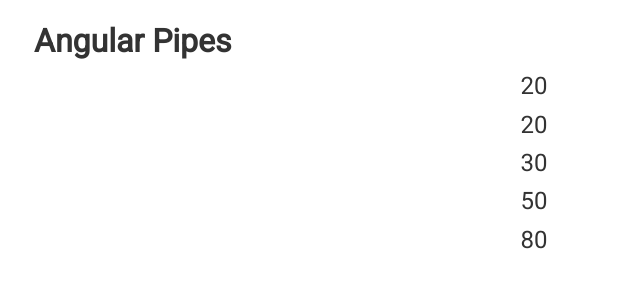
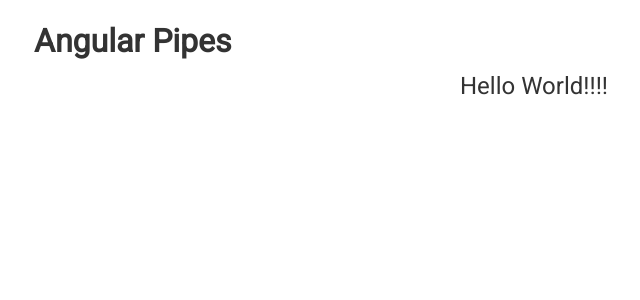
Before and after one commit to yakidan/Angular, an Angular app in the folder Angular/Practise/basics-and-syntax/angular-basics/: page / in a window 1280 px wide. Shown: the top 300 px of the page, without its empty margins (106-746 px from the left). Built offline with nearby package versions, Linux system fonts and the light colour scheme.

Commit message:
Pipes: generate Pipe with CLI(ng)

```diff
--- a/Angular/Practise/basics-and-syntax/angular-basics/src/app/app.component.html
+++ b/Angular/Practise/basics-and-syntax/angular-basics/src/app/app.component.html
@@ -1,9 +1,6 @@
 <div class="container">
   <h1>Angular Pipes</h1>
-  <p>{{10 | mult}}</p>
-  <p>{{10 | mult:2}}</p>
-  <p>{{10 | mult:3}}</p>
-  <p>{{10 | mult:5}}</p>
-  <p>{{10 | mult:8}}</p>
+  <p>{{'Hello World ' | exMarks}}</p>
+
 
 </div>
--- a/Angular/Practise/basics-and-syntax/angular-basics/src/app/app.module.ts
+++ b/Angular/Practise/basics-and-syntax/angular-basics/src/app/app.module.ts
@@ -4,11 +4,13 @@
 import {AppComponent} from './app.component';
 import {FormsModule} from '@angular/forms';
 import {MultByPipe} from "./pipes/mult-by.pipe";
+import { ExMarksPipe } from './pipes/ex-marks.pipe';
 
 @NgModule({
   declarations: [
     AppComponent,
-    MultByPipe
+    MultByPipe,
+    ExMarksPipe
   ],
   imports: [
     BrowserModule,
--- /dev/null
+++ b/Angular/Practise/basics-and-syntax/angular-basics/src/app/pipes/ex-marks.pipe.ts
@@ -0,0 +1,14 @@
+import {Pipe, PipeTransform} from '@angular/core';
+
+@Pipe({
+  name: 'exMarks'
+})
+//create pipe by ng
+//ng g p pipes/ex-marks --skipTests
+export class ExMarksPipe implements PipeTransform {
+
+  transform(str: string): string {
+    return `${str.trim()}!!!!`
+  }
+
+}
```
